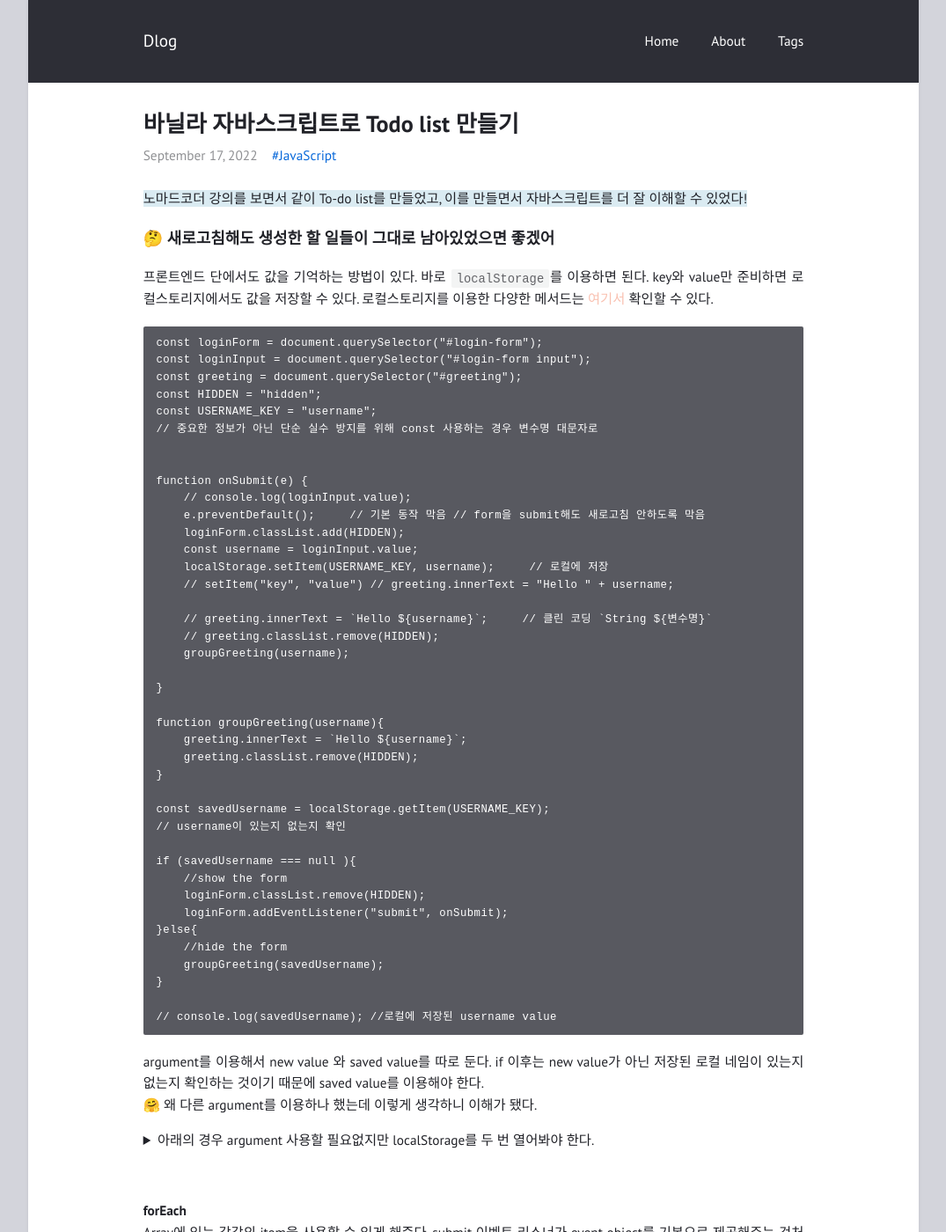
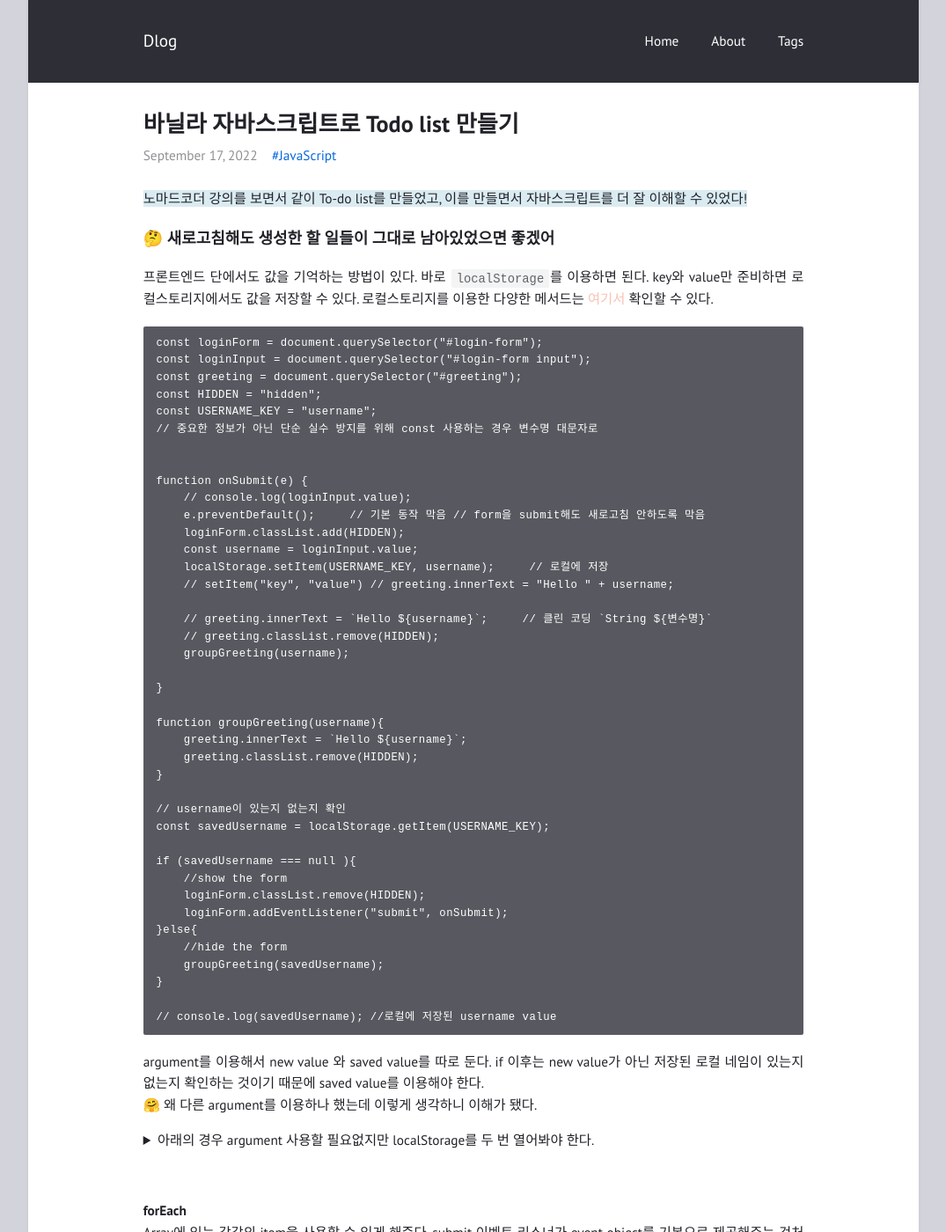
Before and after one commit to feb-dain/feb-dain.github.io, a Jekyll site: the page built from _posts/2022-09-17-todo-list.md, in a window 1280 px wide and 1400 px high. Shown: the whole window at 88% size, without its empty margins (102-1177 px from the left). Built offline with Jekyll 4.4.1, drawn with Linux system fonts in a browser that asks for light colours; comment, search, counter and statistics services are not loaded; part of the change alters nothing that is shown.

````diff
--- a/_posts/2022-09-17-todo-list.md
+++ b/_posts/2022-09-17-todo-list.md
@@ -48,8 +48,8 @@ function groupGreeting(username){
     greeting.classList.remove(HIDDEN);
 }
 
+// username이 있는지 없는지 확인
 const savedUsername = localStorage.getItem(USERNAME_KEY);
-// username이 있는지 없는지 확인
 
 if (savedUsername === null ){
     //show the form
@@ -82,10 +82,10 @@ const USERNAME_KEY = "username";
 
 function onSubmit(e) {
     // console.log(loginInput.value);
-    e.preventDefault(); // 기본 동작 막음 // form을 submit해도 새로고침 안 하도록 막음
+    e.preventDefault();
     loginForm.classList.add(HIDDEN);
-    localStorage.setItem(USERNAME_KEY, username); // 로컬에 저장 // setItem("key", "value") // greeting.innerText = "Hello " + username;
-    // greeting.innerText = `Hello ${username}`; // 클린 코딩 : `String ${변수명}`
+    localStorage.setItem(USERNAME_KEY, username);
+    // greeting.innerText = `Hello ${username}`;
     groupGreeting();
 
 }
@@ -97,7 +97,6 @@ function groupGreeting(){
 }
 
 
-// username이 있는지 없는지 확인
 const savedUsername = localStorage.getItem(USERNAME_KEY);
 
 if (savedUsername === null ){
@@ -108,8 +107,6 @@ if (savedUsername === null ){
     //hide the form
     groupGreeting();
 }
-
-// console.log(savedUsername); //로컬에 저장된 username value
 ```
 
 </div>
````
